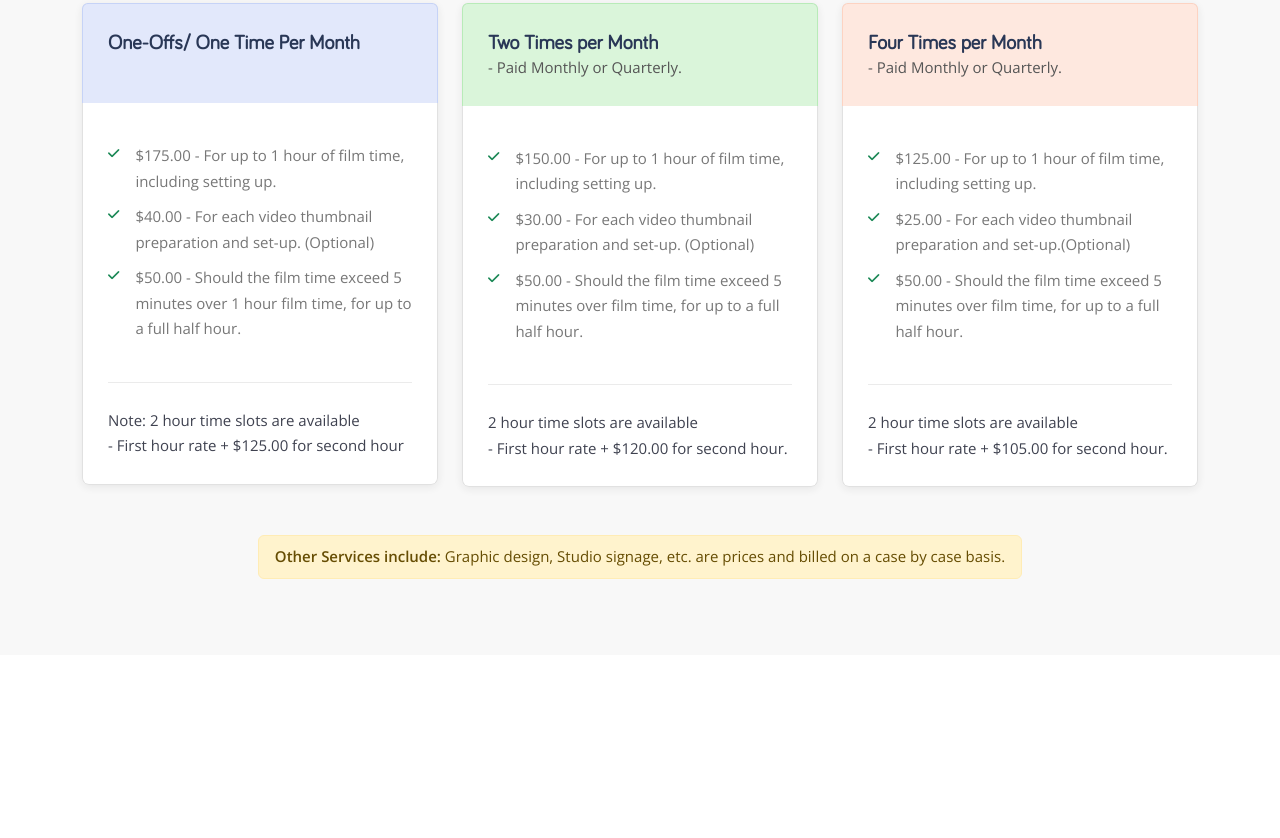
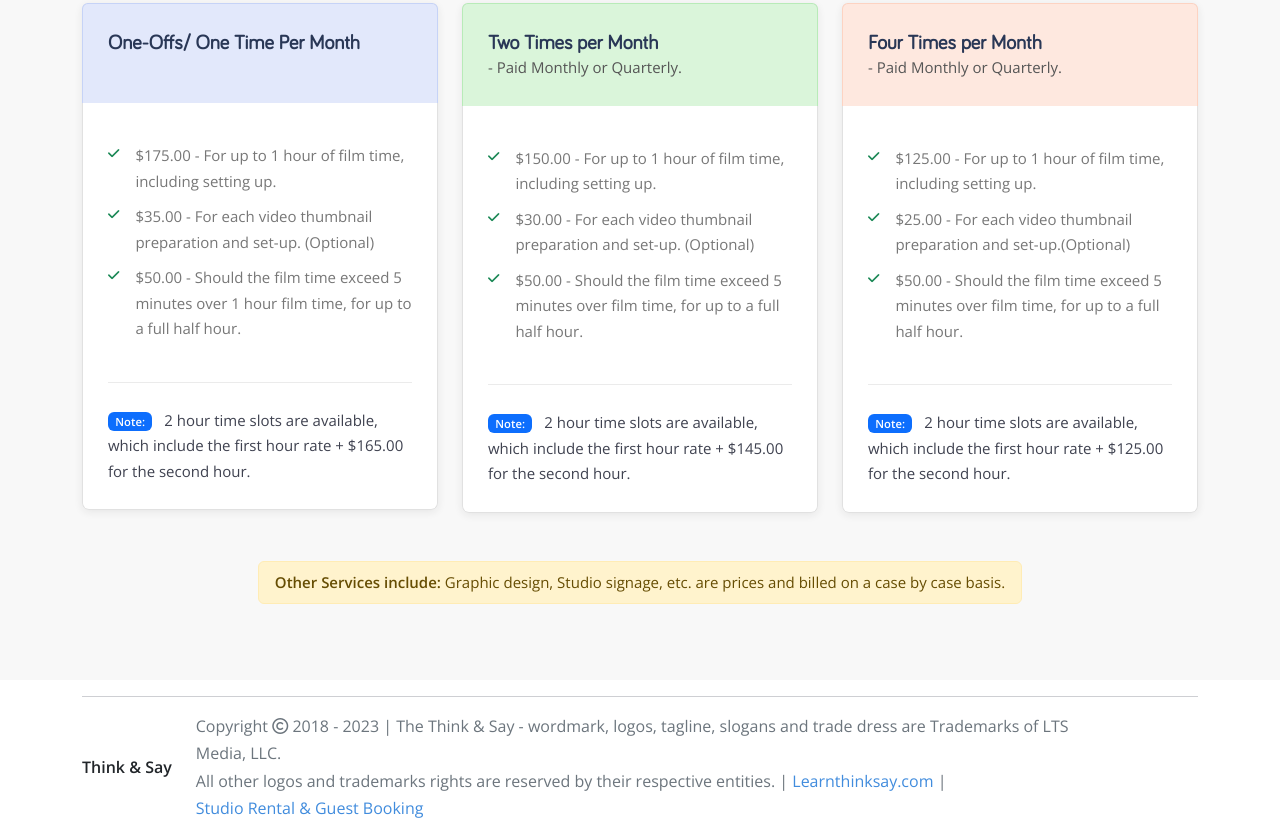
Before and after one commit to mdmunnaahmed/think-and-say, a plain HTML site: page rental.html in a window 1280 px wide. Shown: the part 607-1445 px from the top of the page. Before the commit the page ends 1262 px from the top, so only its background shows below. Drawn offline with nearby package versions, Linux system fonts and the light colour scheme.

Commit message:
fixing done with --done

```diff
--- a/packages.html
+++ b/rental.html
@@ -25,12 +25,12 @@
 </head>
 
 <!-- Home -->
-<div class="d-flex flex-wrap justify-content-between justify-content-lg-start align-items-center px-4 py-3">
+<div class="d-flex flex-wrap justify-content-center justify-content-lg-start align-items-center px-4 py-3">
   <a id="nav-home" href="index.html"><i class="fas fa-house-user"></i></a>
-  <ul class="custom-menu d-flex align-items-center justify-content-start mb-0 ms-lg-5">
+  <ul class="custom-menu d-flex align-items-center justify-content-start mb-0 ms-4 ms-lg-5">
     <li><a href="store.html">Store</a></li>
     <li><a href="partners.html">Partners</a></li>
-    <li><a href="packages.html">Rental</a></li>
+    <li><a href="rental.html">Rental</a></li>
     <li><a href="shows.html">Shows</a></li>
   </ul>
 </div>
@@ -79,7 +79,7 @@
                     </li>
                     <li class="d-flex gap-3">
                       <i class="fas fa-check mt-1 text-success"></i>
-                      <span>$40.00 - For each video thumbnail preparation and set-up. (Optional)</span>
+                      <span>$35.00 - For each video thumbnail preparation and set-up. (Optional)</span>
                     </li>
                     <li class="d-flex gap-3">
                       <i class="fas fa-check mt-1 text-success"></i>
@@ -89,7 +89,7 @@
                   </ul>
                 </div>
                 <div class="package-footer">
-                  <p class="mb-0">Note: 2 hour time slots are available <br> - First hour rate + $125.00 for second hour
+                  <p class="mb-0"><span class="fw-semibold badge bg-primary text-white me-2">Note:</span> 2 hour time slots are available, <br> which include the first hour rate + $165.00 for the second hour.
                   </p>
                 </div>
               </div>
@@ -120,7 +120,7 @@
                   </ul>
                 </div>
                 <div class="package-footer">
-                  <p class="mb-0">2 hour time slots are available <br> - First hour rate + $120.00 for second hour.</p>
+                  <p class="mb-0"><span class="fw-semibold badge bg-primary text-white me-2">Note:</span> 2 hour time slots are available, <br> which include the first hour rate + $145.00 for the second hour.</p>
                 </div>
               </div>
             </div>
@@ -150,7 +150,7 @@
                   </ul>
                 </div>
                 <div class="package-footer">
-                  <p class="mb-0">2 hour time slots are available <br> - First hour rate + $105.00 for second hour.</p>
+                  <p class="mb-0"><span class="fw-semibold badge bg-primary text-white me-2">Note:</span> 2 hour time slots are available, <br> which include the first hour rate + $125.00 for the second hour.</p>
                 </div>
               </div>
             </div>
@@ -169,6 +169,27 @@
 <!-- Package Ends -->
 
 
+<footer>
+  <div class="container">
+    <hr />
+    <div class="row d-flex align-items-center pb-3 gy-3">
+      <div class="col-12 col-md-auto text-center text-md-start">
+        <a class="text-title-3 text-dark fw-bold" href="/">Think & Say</a>
+      </div>
+      <div class="col-12 col-md-10 text-center text-md-start">
+        <div class="text-secondary">
+          Copyright <i style="font-size: 13" class="far fa-copyright"></i> 2018 -
+          2023 | The Think & Say - wordmark, logos, tagline, slogans and trade dress are Trademarks of LTS Media,
+          LLC.<br />
+          All other logos and trademarks rights are reserved by their respective entities. | <a
+            href="https://learnthinksay.com/">Learnthinksay.com</a> | <a href="/packages">Studio Rental & Guest
+            Booking</a>
+        </div>
+      </div>
+    </div>
+  </div>
+</footer>
+
 
 <!-- jQuery library -->
 <script src="assets/js/lib/jquery-3.6.0.min.js"></script>
```
Also changed, not shown: index.html (+9 -8 lines), partners.html (+25 -3 lines), shows.html (+8 -9 lines).
